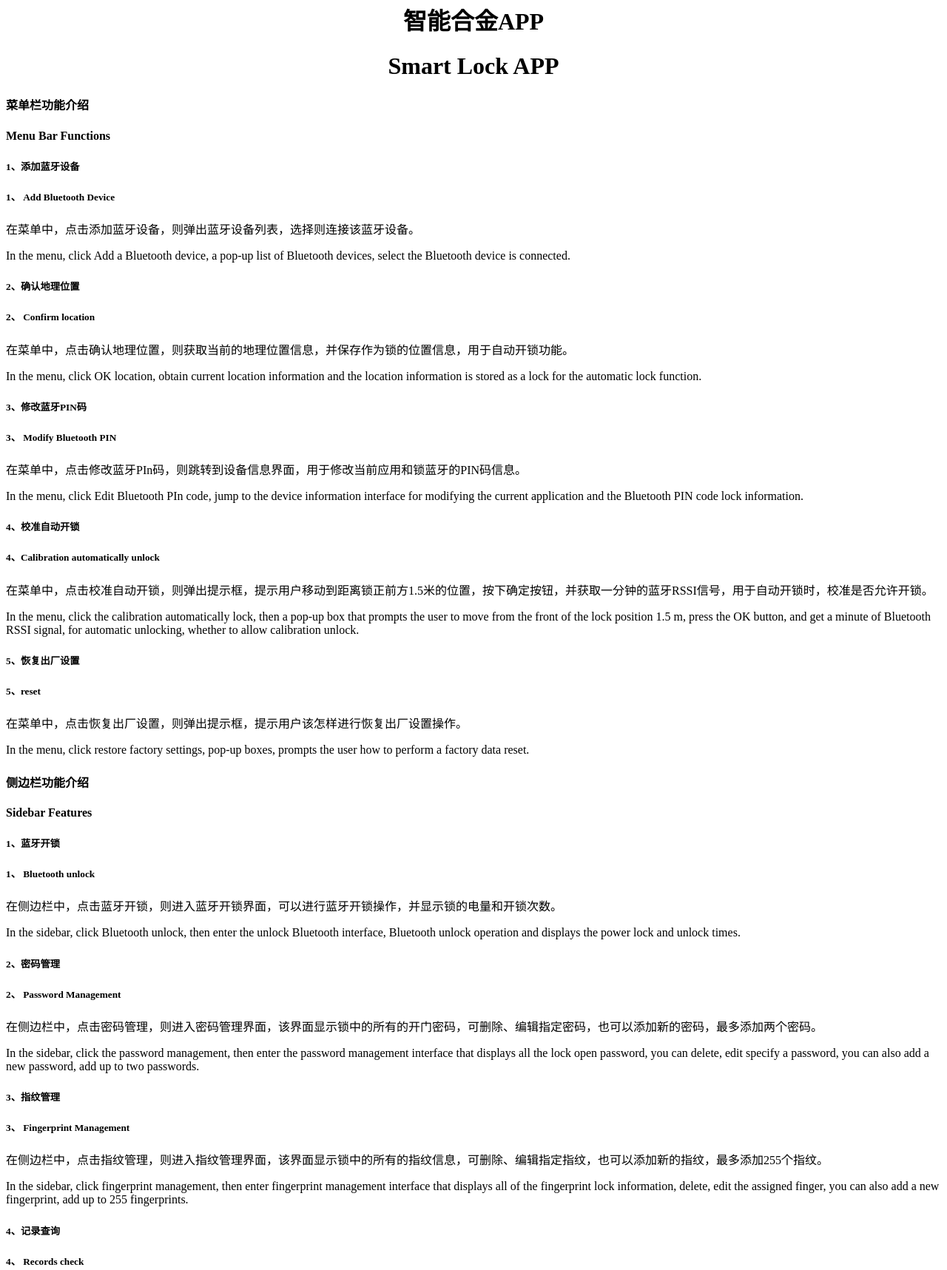
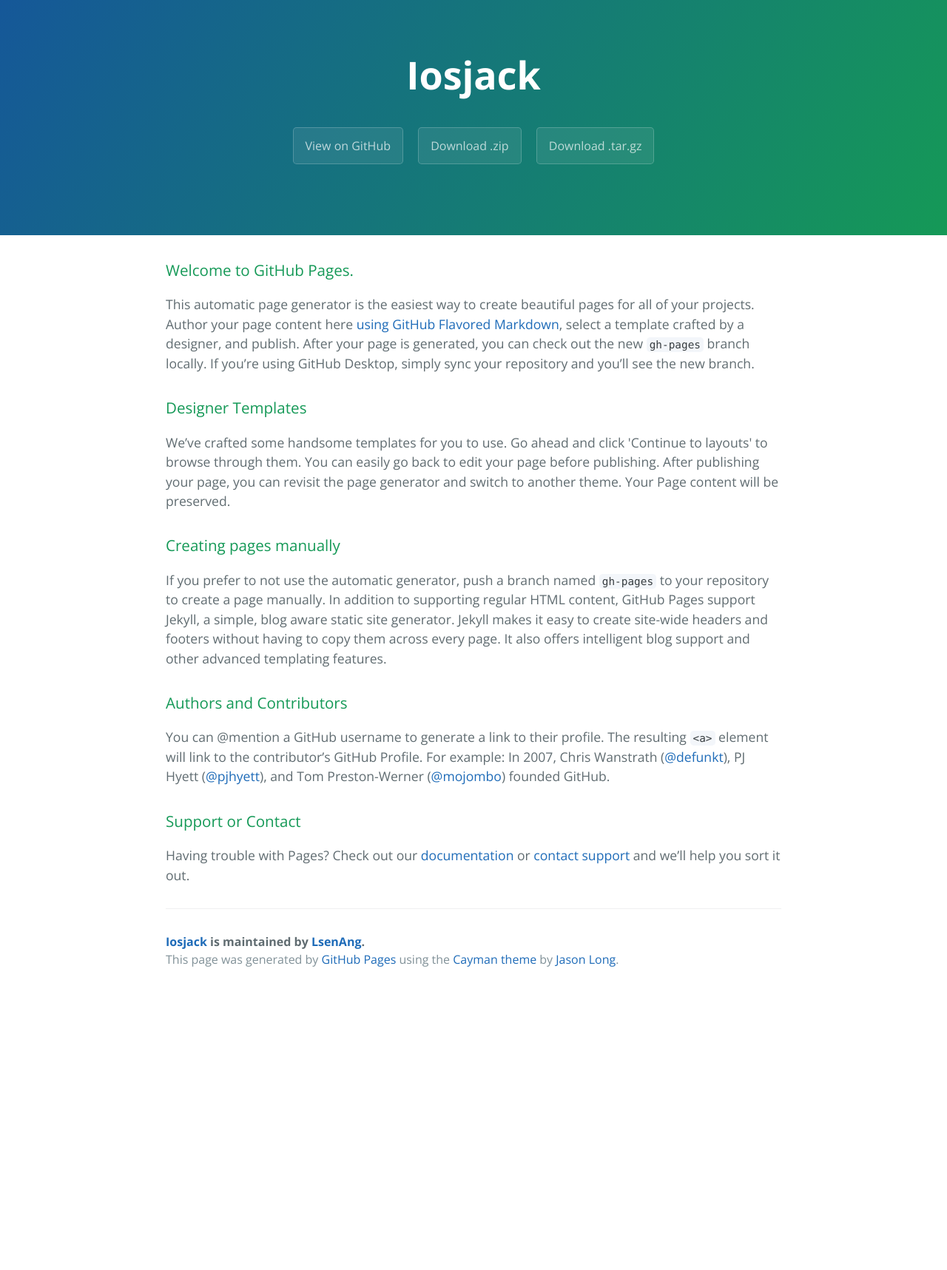
Before and after one commit to LsenAng/IOSjack, a plain HTML site: page index.html in a window 1280 px wide. Shown: the part 18-1735 px from the top of the page at 74% size. After the commit the page ends 1359 px from the top, so only its background shows below. Drawn offline with nearby package versions, Linux system fonts and the light colour scheme.

Commit message:
Create gh-pages branch via GitHub

```diff
--- a/index.html
+++ b/index.html
@@ -1,105 +1,57 @@
 <!DOCTYPE html>
-<html>
+<html lang="en-us">
+  <head>
+    <meta charset="UTF-8">
+    <title>Iosjack by LsenAng</title>
+    <meta name="viewport" content="width=device-width, initial-scale=1">
+    <link rel="stylesheet" type="text/css" href="stylesheets/normalize.css" media="screen">
+    <link href='https://fonts.googleapis.com/css?family=Open+Sans:400,700' rel='stylesheet' type='text/css'>
+    <link rel="stylesheet" type="text/css" href="stylesheets/stylesheet.css" media="screen">
+    <link rel="stylesheet" type="text/css" href="stylesheets/github-light.css" media="screen">
+  </head>
+  <body>
+    <section class="page-header">
+      <h1 class="project-name">Iosjack</h1>
+      <h2 class="project-tagline"></h2>
+      <a href="https://github.com/LsenAng/IOSjack" class="btn">View on GitHub</a>
+      <a href="https://github.com/LsenAng/IOSjack/zipball/master" class="btn">Download .zip</a>
+      <a href="https://github.com/LsenAng/IOSjack/tarball/master" class="btn">Download .tar.gz</a>
+    </section>
 
-	<head>
-		<meta charset="utf-8" />
-		<title>智能合金APP介绍说明</title>
-		<link rel="stylesheet" href="css/weui.min.css">
-	</head>
+    <section class="main-content">
+      <h3>
+<a id="welcome-to-github-pages" class="anchor" href="#welcome-to-github-pages" aria-hidden="true"><span aria-hidden="true" class="octicon octicon-link"></span></a>Welcome to GitHub Pages.</h3>
 
-	<body>
-		<h1 align="center">智能合金APP</h1>
-		<h1 align="center">Smart Lock APP</h1>
-		<div class="divs" >
-			<h4 align="left">菜单栏功能介绍</h4>
-			<h4 align="left">Menu Bar Functions</h4>
-			<h5>1、添加蓝牙设备</h5>
-			<h5>1、 Add Bluetooth Device</h5>
-			<div class="weui_cell">
-				<div class="weui_cell_bd weui_cell_primary">
-					<p>在菜单中，点击添加蓝牙设备，则弹出蓝牙设备列表，选择则连接该蓝牙设备。</p>
-					<p>In the menu, click Add a Bluetooth device, a pop-up list of Bluetooth devices, select the Bluetooth device is connected.</p>
-				</div>
-			</div>
-			<h5>2、确认地理位置</h5>
-			<h5>2、 Confirm location</h5>
-			<div class="weui_cell">
-				<div class="weui_cell_bd weui_cell_primary">
-					<p>在菜单中，点击确认地理位置，则获取当前的地理位置信息，并保存作为锁的位置信息，用于自动开锁功能。</p>
-					<p>In the menu, click OK location, obtain current location information and the location information is stored as a lock for the automatic lock function.</p>
-				</div>
-			</div>
-			<h5>3、修改蓝牙PIN码</h5>
-			<h5>3、 Modify Bluetooth PIN</h5>
-			<div class="weui_cell">
-				<div class="weui_cell_bd weui_cell_primary">
-					<p>在菜单中，点击修改蓝牙PIn码，则跳转到设备信息界面，用于修改当前应用和锁蓝牙的PIN码信息。</p>
-					<p>In the menu, click Edit Bluetooth PIn code, jump to the device information interface for modifying the current application and the Bluetooth PIN code lock information.</p>
-				</div>
-			</div>
-			<h5>4、校准自动开锁</h5>
-			<h5>4、Calibration automatically unlock</h5>
-			<div class="weui_cell">
-				<div class="weui_cell_bd weui_cell_primary">
-					<p>在菜单中，点击校准自动开锁，则弹出提示框，提示用户移动到距离锁正前方1.5米的位置，按下确定按钮，并获取一分钟的蓝牙RSSI信号，用于自动开锁时，校准是否允许开锁。</p>
-					<p>In the menu, click the calibration automatically lock, then a pop-up box that prompts the user to move from the front of the lock position 1.5 m, press the OK button, and get a minute of Bluetooth RSSI signal, for automatic unlocking, whether to
-						allow calibration unlock.</p>
-				</div>
-			</div>
-			<h5>5、恢复出厂设置</h5>
-			<h5>5、reset</h5>
-			<div class="weui_cell">
-				<div class="weui_cell_bd weui_cell_primary">
-					<p>在菜单中，点击恢复出厂设置，则弹出提示框，提示用户该怎样进行恢复出厂设置操作。</p>
-					<p>In the menu, click restore factory settings, pop-up boxes, prompts the user how to perform a factory data reset.</p>
-				</div>
-			</div>
-			<h1></h1>
-			<h4 align="left">侧边栏功能介绍</h4>
-			<h4 align="left">Sidebar Features</h4>
-			<h5>1、蓝牙开锁</h5>
-			<h5>1、 Bluetooth unlock</h5>
-			<div class="weui_cell">
-				<div class="weui_cell_bd weui_cell_primary">
-					<p>在侧边栏中，点击蓝牙开锁，则进入蓝牙开锁界面，可以进行蓝牙开锁操作，并显示锁的电量和开锁次数。</p>
-					<p>In the sidebar, click Bluetooth unlock, then enter the unlock Bluetooth interface, Bluetooth unlock operation and displays the power lock and unlock times.</p>
-				</div>
-			</div>
-			<h5>2、密码管理</h5>
-			<h5>2、 Password Management</h5>
-			<div class="weui_cell">
-				<div class="weui_cell_bd weui_cell_primary">
-					<p>在侧边栏中，点击密码管理，则进入密码管理界面，该界面显示锁中的所有的开门密码，可删除、编辑指定密码，也可以添加新的密码，最多添加两个密码。</p>
-					<p>In the sidebar, click the password management, then enter the password management interface that displays all the lock open password, you can delete, edit specify a password, you can also add a new password, add up to two passwords.</p>
-				</div>
-			</div>
-			<h5>3、指纹管理</h5>
-			<h5>3、 Fingerprint Management</h5>
-			<div class="weui_cell">
-				<div class="weui_cell_bd weui_cell_primary">
-					<p>在侧边栏中，点击指纹管理，则进入指纹管理界面，该界面显示锁中的所有的指纹信息，可删除、编辑指定指纹，也可以添加新的指纹，最多添加255个指纹。</p>
-					<p>In the sidebar, click fingerprint management, then enter fingerprint management interface that displays all of the fingerprint lock information, delete, edit the assigned finger, you can also add a new fingerprint, add up to 255 fingerprints.</p>
-				</div>
-			</div>
-			<h5>4、记录查询</h5>
-			<h5>4、 Records check</h5>
-			<div class="weui_cell">
-				<div class="weui_cell_bd weui_cell_primary">
-					<p>在侧边栏中，点击记录查询，则进入记录查询界面，该界面显示锁中的所有的开锁记录，可删除指定记录和按日期查询记录，记录按当前日期显示。</p>
-					<p>In the sidebar, click on the records check, then enter the record query interface that displays all the lock unlock records, you can delete the specified records and query records by date, record date according to the current display.</p>
-				</div>
-			</div>
-			<h5>5、基本设置</h5>
-			<h5>5、 Basic settings</h5>
-			<div class="weui_cell">
-				<div class="weui_cell_bd weui_cell_primary">
-					<p>在侧边栏中，点击基本设置，则进入基本设置界面，该界面显示锁中的本机名称、电量、外围设备信息，可选择是否开启自动开锁功能，可进行手势密码设置，可输入配对PIN码删除外围设备。</p>
-					<p>In the sidebar, click General Settings, then enter the basic settings interface that displays the name of the native lock, power, peripheral device information, you can choose whether to open the automatic lock function, gesture password can be set,
-						you can enter the pairing PIN code elimination peripherals.</p>
-				</div>
-			</div>
-		</div>
+<p>This automatic page generator is the easiest way to create beautiful pages for all of your projects. Author your page content here <a href="https://guides.github.com/features/mastering-markdown/">using GitHub Flavored Markdown</a>, select a template crafted by a designer, and publish. After your page is generated, you can check out the new <code>gh-pages</code> branch locally. If you’re using GitHub Desktop, simply sync your repository and you’ll see the new branch.</p>
 
-	</body>
+<h3>
+<a id="designer-templates" class="anchor" href="#designer-templates" aria-hidden="true"><span aria-hidden="true" class="octicon octicon-link"></span></a>Designer Templates</h3>
 
+<p>We’ve crafted some handsome templates for you to use. Go ahead and click 'Continue to layouts' to browse through them. You can easily go back to edit your page before publishing. After publishing your page, you can revisit the page generator and switch to another theme. Your Page content will be preserved.</p>
+
+<h3>
+<a id="creating-pages-manually" class="anchor" href="#creating-pages-manually" aria-hidden="true"><span aria-hidden="true" class="octicon octicon-link"></span></a>Creating pages manually</h3>
+
+<p>If you prefer to not use the automatic generator, push a branch named <code>gh-pages</code> to your repository to create a page manually. In addition to supporting regular HTML content, GitHub Pages support Jekyll, a simple, blog aware static site generator. Jekyll makes it easy to create site-wide headers and footers without having to copy them across every page. It also offers intelligent blog support and other advanced templating features.</p>
+
+<h3>
+<a id="authors-and-contributors" class="anchor" href="#authors-and-contributors" aria-hidden="true"><span aria-hidden="true" class="octicon octicon-link"></span></a>Authors and Contributors</h3>
+
+<p>You can @mention a GitHub username to generate a link to their profile. The resulting <code>&lt;a&gt;</code> element will link to the contributor’s GitHub Profile. For example: In 2007, Chris Wanstrath (<a href="https://github.com/defunkt" class="user-mention">@defunkt</a>), PJ Hyett (<a href="https://github.com/pjhyett" class="user-mention">@pjhyett</a>), and Tom Preston-Werner (<a href="https://github.com/mojombo" class="user-mention">@mojombo</a>) founded GitHub.</p>
+
+<h3>
+<a id="support-or-contact" class="anchor" href="#support-or-contact" aria-hidden="true"><span aria-hidden="true" class="octicon octicon-link"></span></a>Support or Contact</h3>
+
+<p>Having trouble with Pages? Check out our <a href="https://help.github.com/pages">documentation</a> or <a href="https://github.com/contact">contact support</a> and we’ll help you sort it out.</p>
+
+      <footer class="site-footer">
+        <span class="site-footer-owner"><a href="https://github.com/LsenAng/IOSjack">Iosjack</a> is maintained by <a href="https://github.com/LsenAng">LsenAng</a>.</span>
+
+        <span class="site-footer-credits">This page was generated by <a href="https://pages.github.com">GitHub Pages</a> using the <a href="https://github.com/jasonlong/cayman-theme">Cayman theme</a> by <a href="https://twitter.com/jasonlong">Jason Long</a>.</span>
+      </footer>
+
+    </section>
+
+
+  </body>
 </html>
```
